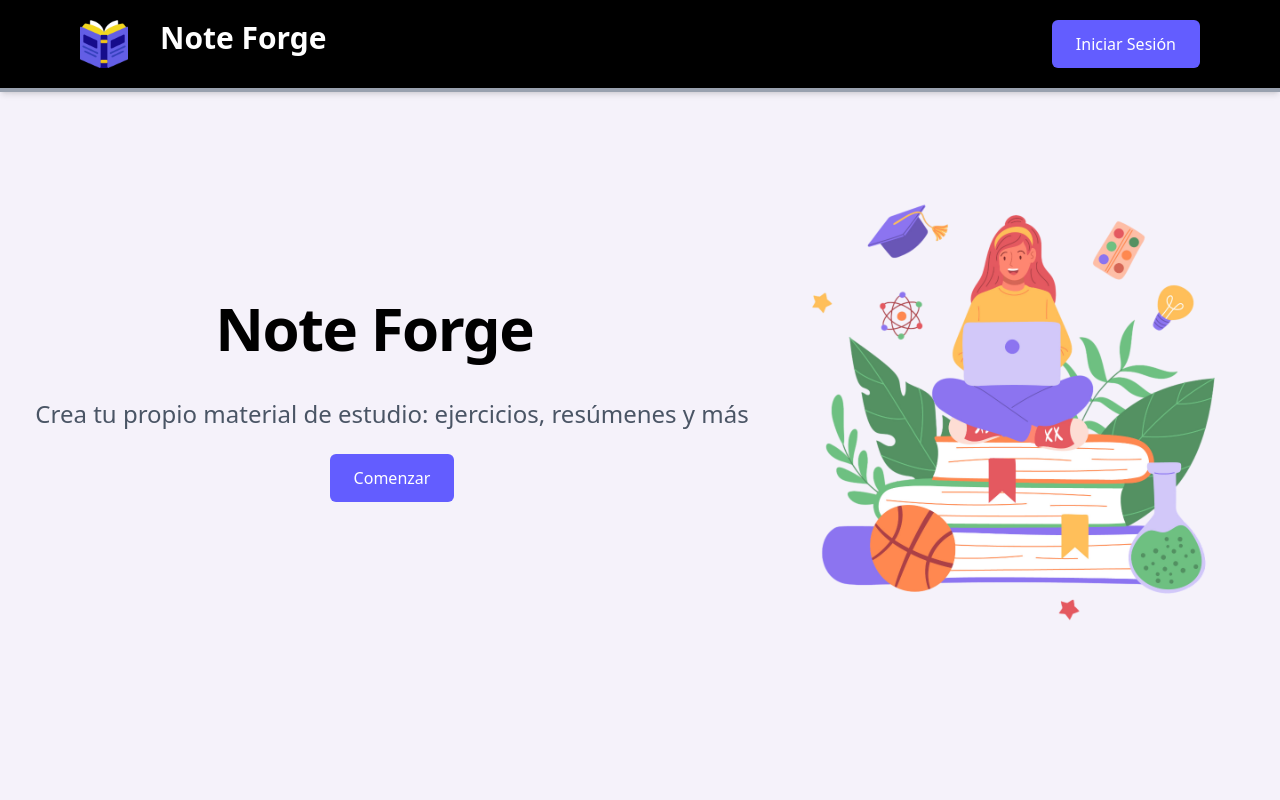
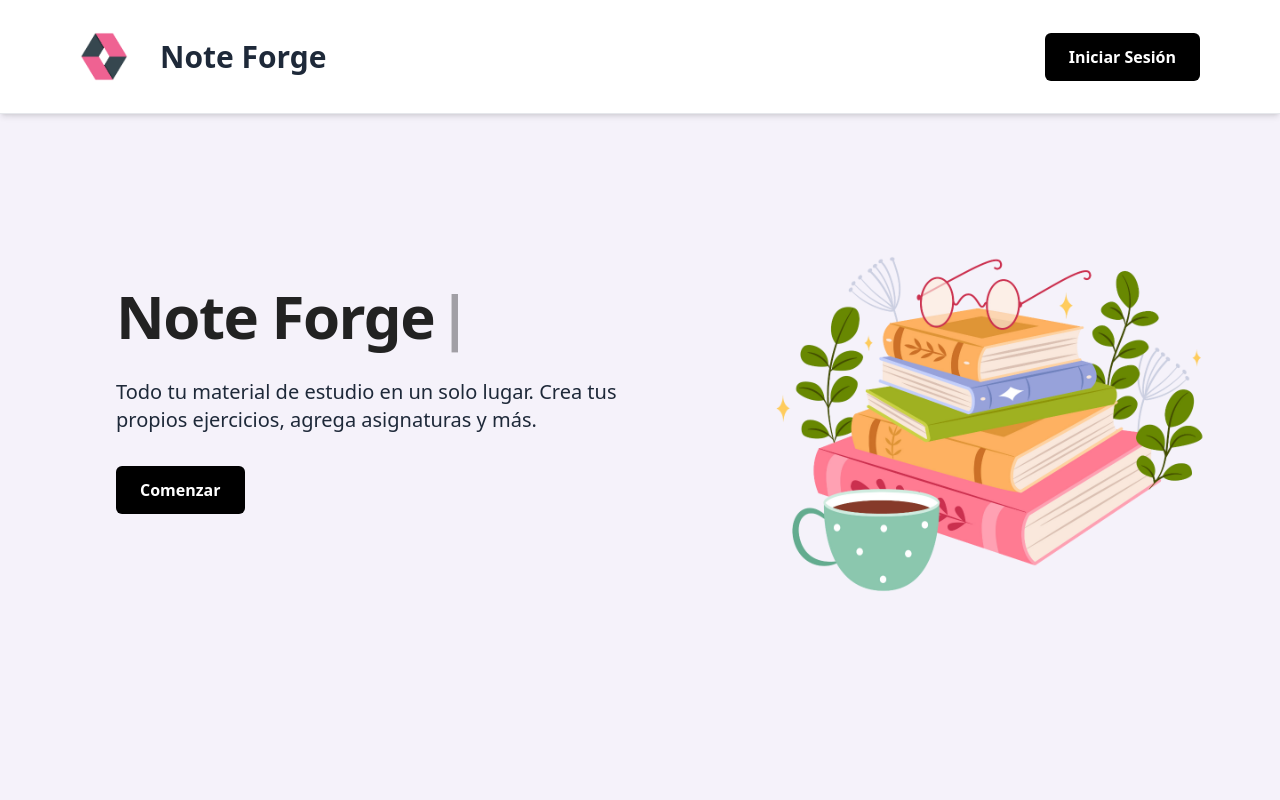
Before and after one commit to xhandlr/note-forge, a React (Vite) app in the folder note-forge-ui/: page / in a window 1280 px wide. Shown: the top 800 px of the page. Built offline with nearby package versions, Linux system fonts and the light colour scheme.

Commit message:
style: cambiar diseño e imagenes de la página principal a rosado

```diff
--- a/note-forge-ui/src/components/Animations/TextType.jsx
+++ b/note-forge-ui/src/components/Animations/TextType.jsx
@@ -41,7 +41,7 @@ const TextType = ({
   };
 
   const getCurrentTextColor = () => {
-    if (textColors.length === 0) return "#000000ff";
+    if (textColors.length === 0) return "#222222ff";
     return textColors[currentTextIndex % textColors.length];
   };
 
--- a/note-forge-ui/src/components/UI/Button.jsx
+++ b/note-forge-ui/src/components/UI/Button.jsx
@@ -4,7 +4,7 @@ import { Link } from 'react-router-dom';
 function Button({ children, variant = "primary", className = "", to, href, ...props }) {
     const base = "rounded-md px-6 py-3";
     const variants = {
-        primary: "bg-(--color-purple) text-white hover:bg-(--color-purple-hover) hover:scale-105 transition-transform flex justify-center",
+        primary: "bg-black text-white font-bold hover:bg-gray-800 hover:scale-105 transition-transform flex justify-center",
         secondary: "bg-gray-500/20 text-black border border-gray-300 hover:bg-gray-400 hover:scale-105 transition-transform",
     };
 
--- a/note-forge-ui/src/components/UI/Icon.jsx
+++ b/note-forge-ui/src/components/UI/Icon.jsx
@@ -3,9 +3,9 @@ import { useNavigate } from "react-router-dom";
 
 function Icon({ size = "w-8 h-8", type = "light" }) {
     const navigate = useNavigate();
-    let sourceIcon = "/src/assets/icon-light.png";
+    let sourceIcon = "/src/assets/logo-note-forge.png";
     if (type === "dark") {
-        sourceIcon = "/src/assets/icon-dark.png";
+        sourceIcon = "/src/assets/logo-note-forge.png"; // Temporarily using the same icon for dark mode
     }
 
     return (
--- a/note-forge-ui/src/components/UI/Navbar.jsx
+++ b/note-forge-ui/src/components/UI/Navbar.jsx
@@ -22,13 +22,13 @@ function Navbar() {
     };
 
     return (
-        <nav className="w-screen fixed top-0 left-0 bg-black text-white flex flex-row justify-between items-center px-6 shadow-md border-b-4 border-gray-400 p-5 px-20">
-            <div className="flex flex-row gap-x-8">
+        <nav className="w-screen fixed top-0 left-0 bg-white text-black flex flex-row justify-between items-center p-8 px-20 border-b border-gray-200 shadow-md">
+            <div className="flex flex-row gap-x-8 items-center justify-center">
                 <Icon
-                    size = "w-12"
-                    type = "light"
+                    size="w-12"
+                    type="dark"
                 />
-                <h1 className="text-white font-bold text-3xl">Note Forge</h1>
+                <h1 className="text-gray-800 font-bold text-3xl logo-font">Note Forge</h1>
             </div>
             <div className="flex flex-row space-x-3">
                 <Button
--- a/note-forge-ui/src/pages/Auth/Main.jsx
+++ b/note-forge-ui/src/pages/Auth/Main.jsx
@@ -22,17 +22,18 @@ import TextType from '../../components/Animations/TextType';
  */
 function Main() {
     return (
+        <>
         <div className="w-full h-screen flex flex-row justify-center items-center relative gap-4">
             <Navbar />
-            <div className='flex flex-col justify-center items-center relative gap-4'>
-                <TextType className='text-center text-black top-1/2 left-1/2 transform text-6xl font-bold mb-4'
-                    text={["Note Forge", "Organiza tu aprendizaje", "Bienvenido!"]}
+            <div className='flex flex-col justify-center items-start relative gap-4 max-w-2xl px-15'>
+                <TextType className='text-black top-1/2 left-1/2 transform text-6xl font-bold mb-4'
+                    text={["Note Forge", "Crea tus ejercicios", "Bienvenido!"]}
                     typingSpeed={75}
                     pauseDuration={5000}
                     showCursor={true}
                     cursorCharacter="|"
                 />
-                <h2 className='text-gray-600 text-2xl m-2'>Crea tu propio material de estudio: ejercicios, resúmenes y más</h2>
+                <h2 className='text-gray-800 text-xl mb-4'>Todo tu material de estudio en un solo lugar. Crea tus propios ejercicios, agrega asignaturas y más.</h2>
                 <div className='flex flex-row justify-center items-center gap-4'>
                     <Button
                         children='Comenzar'
@@ -40,8 +41,13 @@ function Main() {
                     />
                 </div>
             </div>
-            <img className="w-120 h-120" src="/src/assets/main-image.png"/>
+            <img className="w-120 h-120" src="/src/assets/home-image.png"/>
         </div>
+        <section className="w-full h-[1000px] bg-gradient-to-b from-pink-200 via-pink-300 to-pink-100 flex items-center justify-center">
+                {/* Puedes poner aquí tu contenido extra */}
+                <h2 className="text-4xl text-pink-700 font-bold">Sección extra aquí</h2>
+            </section>
+        </>
     );
 }
 
```
Also changed, not shown: note-forge-ui/src/assets/home-image.png (added), note-forge-ui/src/assets/logo-note-forge.png (added).
